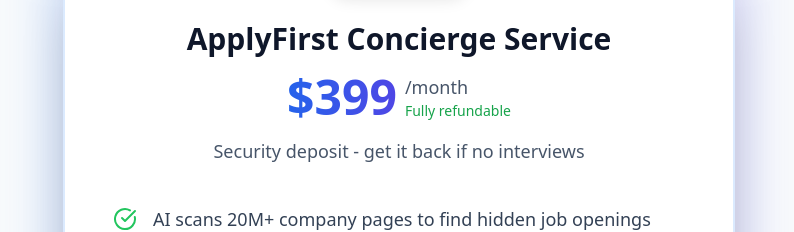
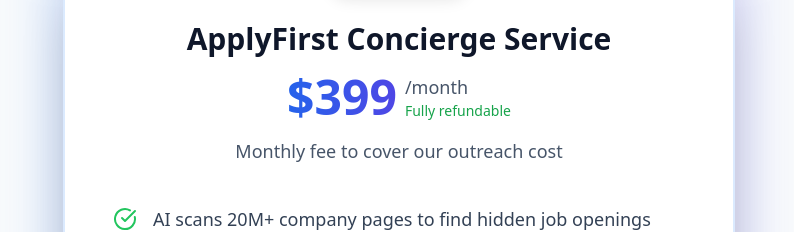
Before and after one commit to archit000999/af_frontent, a React (Vite) app: page / in a window 1280 px wide. Shown: the part 5660-5892 px from the top of the page, without its empty margins (241-1035 px from the left). Built offline with nearby package versions, Linux system fonts and the light colour scheme; no server answers.

Commit message:
Visual edit in Lovable
Edited UI in Lovable

```diff
--- a/src/components/Pricing.tsx
+++ b/src/components/Pricing.tsx
@@ -44,7 +44,7 @@ const Pricing = () => {
                     <div className="text-sm text-green-600 font-medium">Fully refundable</div>
                   </div>
                 </div>
-                <p className="text-slate-600 text-lg">Security deposit - get it back if no interviews</p>
+                <p className="text-slate-600 text-lg">Monthly fee to cover our outreach cost</p>
               </div>
 
               <div className="space-y-4 mb-10">
```
